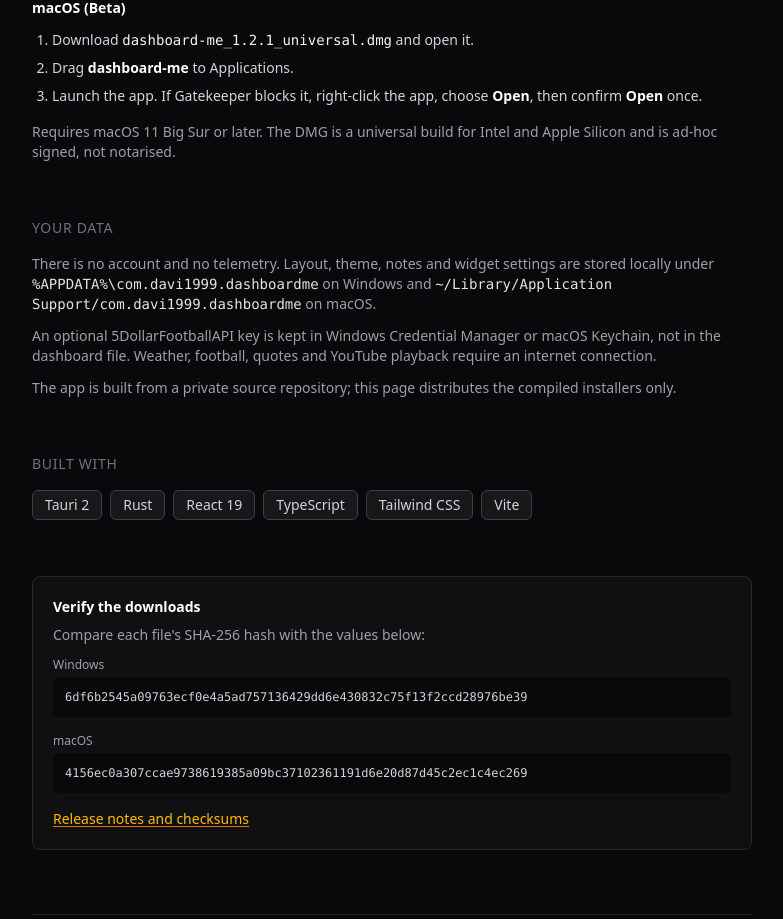
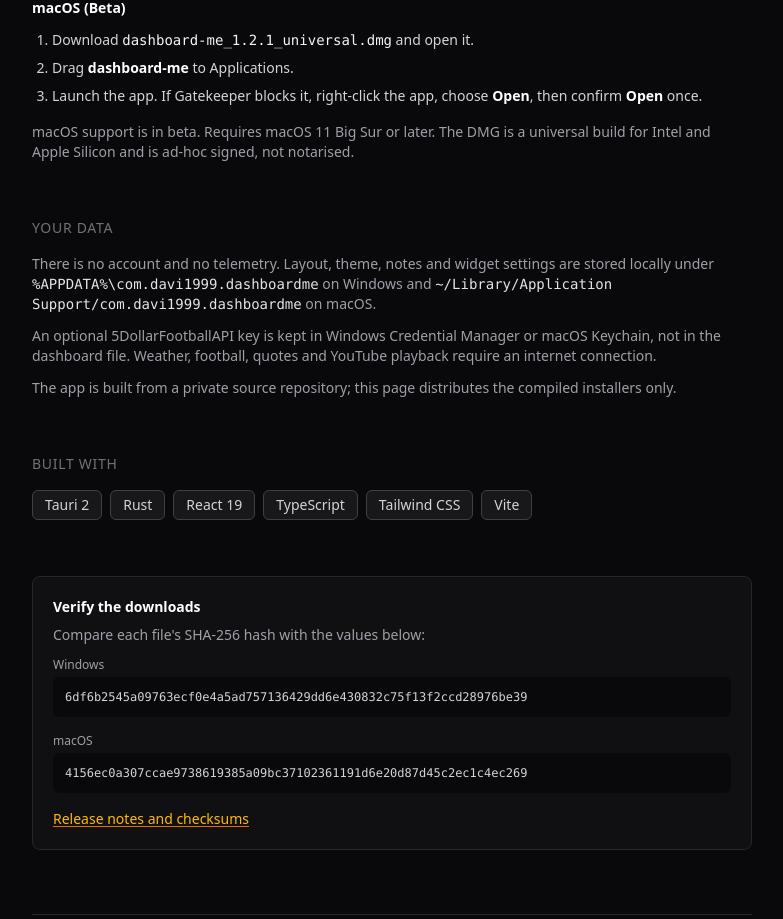
Before and after one commit to Davi1999/davi1999.github.io, a SvelteKit app: page /projects/dashboard-me in a window 1280 px wide. Shown: the part 1580-2499 px from the top of the page, without its empty margins (248-1031 px from the left). Built offline with nearby package versions, Linux system fonts and the light colour scheme.

Commit message:
Clarify macOS beta status in install notes

```diff
--- a/src/routes/projects/dashboard-me/+page.svelte
+++ b/src/routes/projects/dashboard-me/+page.svelte
@@ -178,8 +178,8 @@
 				</li>
 			</ol>
 			<p class="mt-4 text-sm text-zinc-400">
-				Requires macOS 11 Big Sur or later. The DMG is a universal build for Intel and Apple Silicon
-				and is ad-hoc signed, not notarised.
+				macOS support is in beta. Requires macOS 11 Big Sur or later. The DMG is a universal build
+				for Intel and Apple Silicon and is ad-hoc signed, not notarised.
 			</p>
 		</section>
 
```
